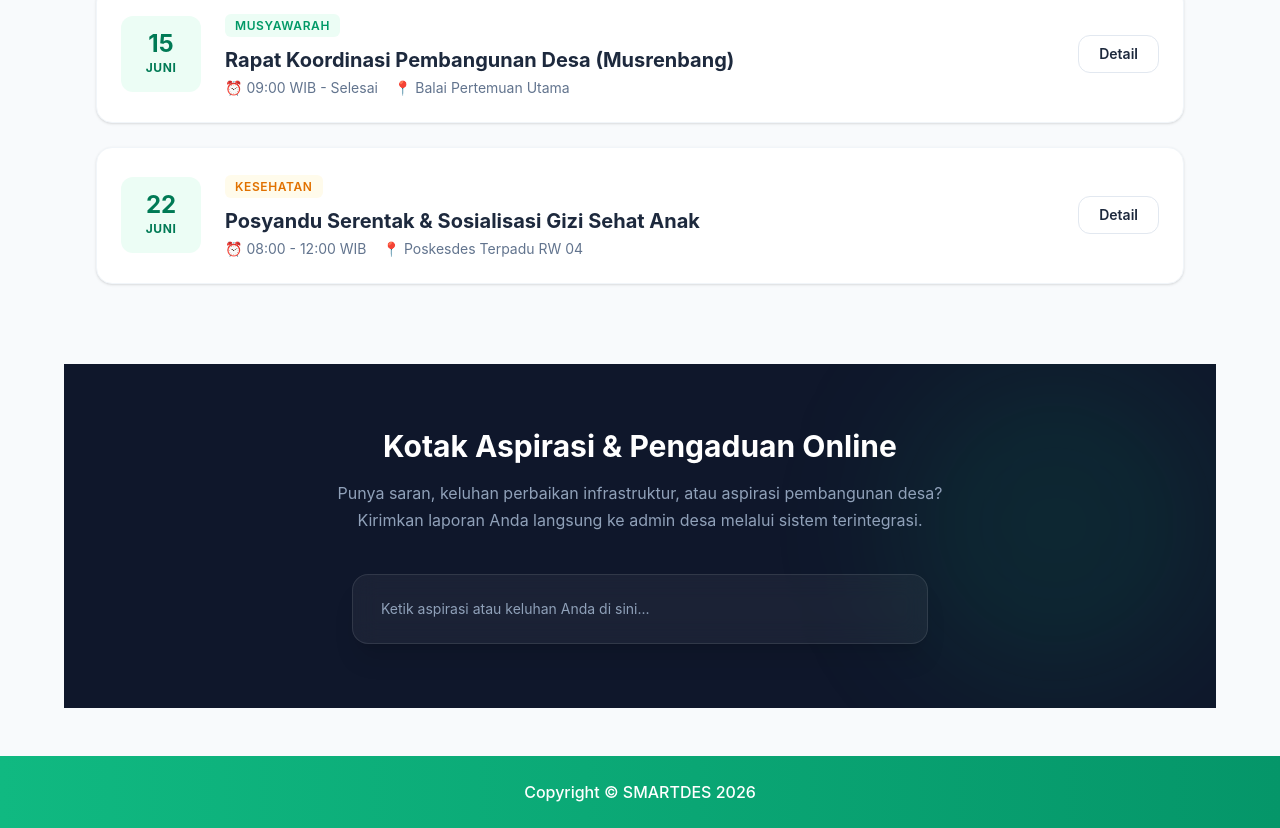
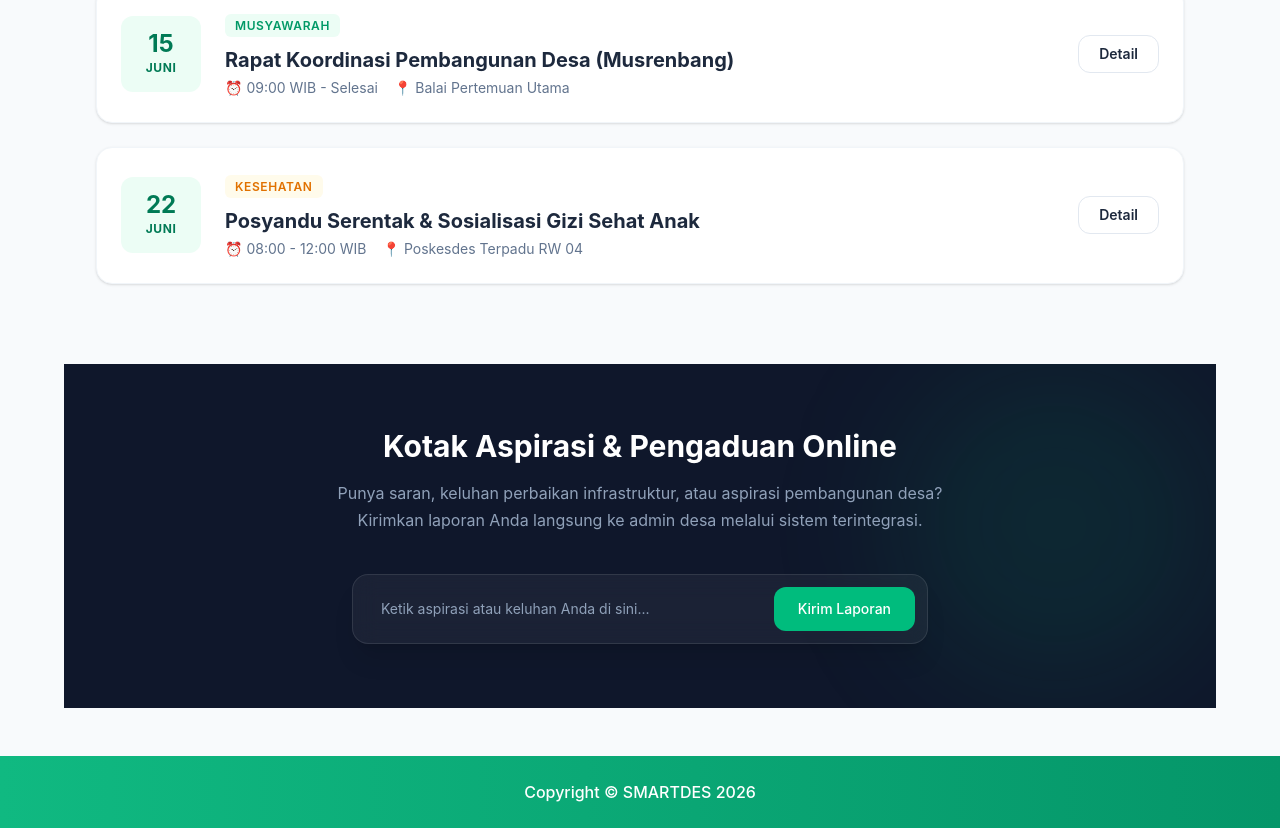
Before and after one commit to muhammadarlianoscar-uti/TA-WEB-24-SEMBADE, a Next.js app in the folder my-app/: page /home in a window 1280 px wide. Shown: the part 2932-3760 px from the top of the page. Built offline with nearby package versions, Linux system fonts and the light colour scheme.

Commit message:
menambahkan teks dan kotak kirim laporan

```diff
--- a/my-app/app/home/page.tsx
+++ b/my-app/app/home/page.tsx
@@ -429,7 +429,9 @@ export default function Home() {
               placeholder="Ketik aspirasi atau keluhan Anda di sini..."
               className="bg-transparent text-white placeholder-slate-400 px-4 py-3 rounded-xl flex-1 focus:outline-none text-sm"
             />
-
+            <button className="bg-emerald-500 hover:bg-emerald-400 text-white font-medium text-sm py-3 px-6 rounded-xl transition-colors whitespace-nowrap">
+              Kirim Laporan
+            </button>
           </div>
         </div>
       </section>
```
